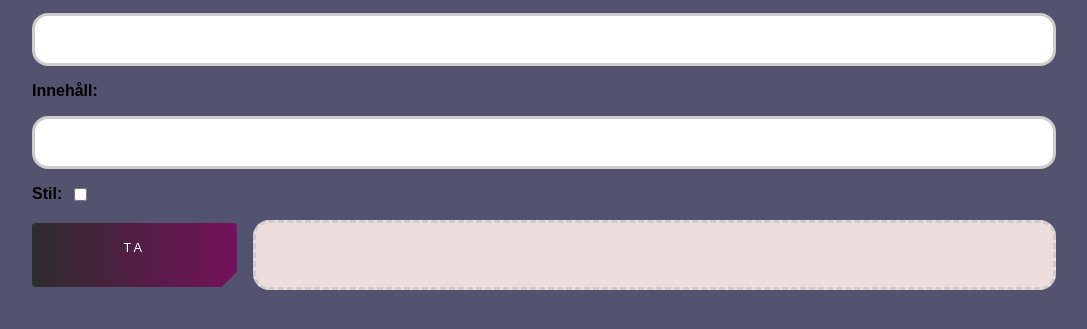
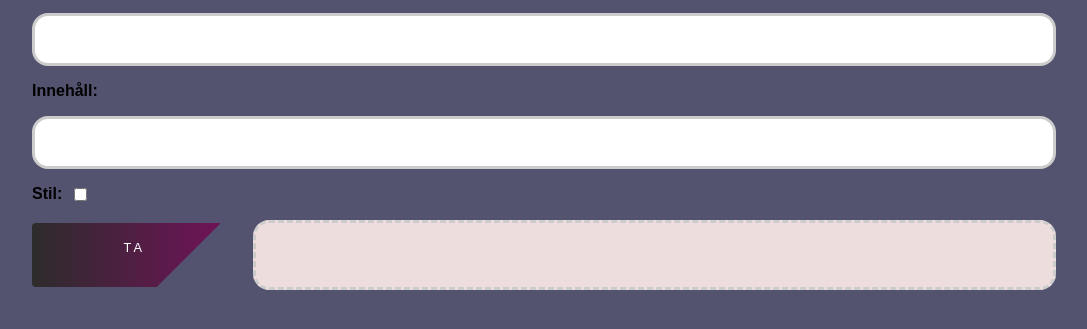
Before and after one commit to KarWah/gik339--38--labb1, a plain HTML site: page index.html in a window 1280 px wide. Shown: the part 229-558 px from the top of the page, without its empty margins (96-1183 px from the left). Drawn offline with Linux system fonts and the light colour scheme.

Commit message:
Co-authored-by: kajsalagergren <kajsalagergren@users.noreply.github.com>

```diff
--- a/index.html
+++ b/index.html
@@ -40,8 +40,8 @@
             padding-left: 5rem;
             padding-right: 5rem;
             color: #fff;
-            -webkit-clip-path: polygon(0 0,0 0,100% 0,100% 0,100% calc(100% - 15px),calc(100% - 15px) 100%,15px 100%,0 100%);
-            clip-path: polygon(0 0,0 0,100% 0,100% 0,100% calc(100% - 15px),calc(100% - 15px) 100%,15px 100%,0 100%);
+            -webkit-clip-path: polygon(0 0,0 0,100% 0,100% 0,100% calc(100% - 5rem),calc(100% - 5rem) 100%,5rem 100%,0 100%);
+            clip-path: polygon(0 0,0 0,100% 0,100% 0,100% calc(100% - 5rem),calc(100% - 5rem) 100%,5rem 100%,0 100%);
             height: 4rem;
             font-size: 0.8rem;
             line-height: 3rem;
--- a/script.js
+++ b/script.js
@@ -22,7 +22,7 @@ styleCheckbox.addEventListener('change', () => {
     // Uppdatera divens innehåll och stil
     outputDiv.textContent = contentValue || 'Inget innehåll angett'; // Standardtext om fältet är tomt
     outputDiv.style.backgroundColor = colorValue || 'transparent'; // Transparent om ingen färg anges
-
+    console.log('Event triggered by:', event.target);
     // Om checkboxen är markerad, lägg till extra stil
     if (isStyled) {
         outputDiv.style.border = '2px solid black';
```
